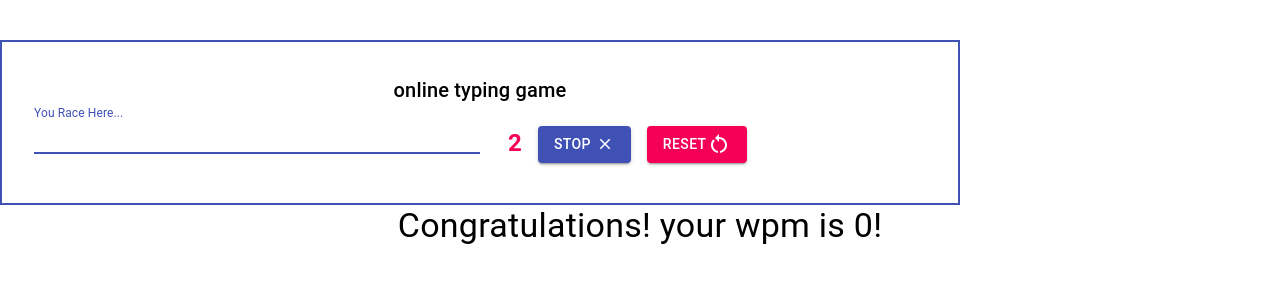
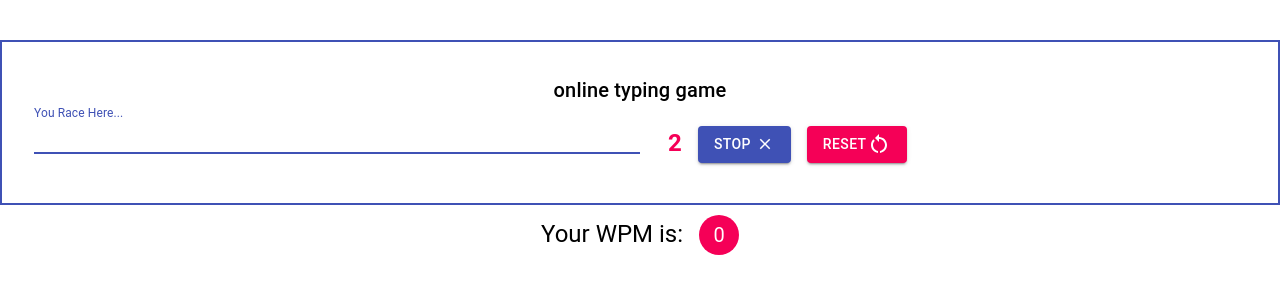
Before and after one commit to Nabid-Kaisar/typeracer, a React (Create React App) app: page / in a window 1280 px wide. Both pictures are taken after a click on the button "START". Shown: the top 300 px of the page. Built offline with nearby package versions, Linux system fonts and the light colour scheme.

Commit message:
Result section designed

```diff
--- a/src/components/Result.tsx
+++ b/src/components/Result.tsx
@@ -1,14 +1,17 @@
-import React from 'react';
-import {makeStyles} from '@material-ui/core/styles';
-import Typography from '@material-ui/core/Typography';
-import {WordsArrayType} from "./DisplayText"
-import {unitOfResult} from "../constants/constants";
+import React from "react";
+import { makeStyles } from "@material-ui/core/styles";
+import Typography from "@material-ui/core/Typography";
+import { WordsArrayType } from "./DisplayText";
+import { unitOfResult } from "../constants/constants";
+import { pickColorFromWpm } from "../helpers/util";
+import Avatar from "@mui/material/Avatar";
 
 const useStyles = makeStyles({
   root: {
-        display: 'flex',
-        alignItems: 'center',
-        justifyContent: 'center',
+    display: "flex",
+    alignItems: "center",
+    justifyContent: "center",
+    margin: "10px 0px",
   },
 });
 
@@ -16,22 +19,30 @@ interface ResultInfo {
   time: number;
   wordsArr: Array<WordsArrayType>;
   wordsCompleted: number;
-
 }
 
-const Result: React.FC<ResultInfo> = ({time, wordsArr, wordsCompleted}) => {
+const Result: React.FC<ResultInfo> = ({ time, wordsArr, wordsCompleted }) => {
   const classes = useStyles();
 
-    if(time === 0) return null;
+  if (time === 0) return null;
   const wpm = ((unitOfResult / time) * wordsCompleted).toFixed(0);
 
   return (
     <div className={classes.root}>
-            <Typography variant="h4" component="h4">
-                Congratulations! your wpm is {wpm}!
+      <Typography variant="h5" component="h5">
+        Your WPM is:
       </Typography>
+      <WpmText wpm={Number(wpm)} />
     </div>
   );
 };
 
+const WpmText: React.FC<{ wpm: number }> = ({ wpm }) => {
+  let color = pickColorFromWpm(wpm);
+  let diameter = 48;
+  let fontSize = 20;
+  let padding = (diameter - fontSize) / 2;
+  return <Avatar sx={{ background: color, ml: 2 }}>{wpm}</Avatar>;
+};
+
 export default Result;
--- a/src/components/TypeEnvContainer.tsx
+++ b/src/components/TypeEnvContainer.tsx
@@ -110,7 +110,7 @@ const TypeEnvContainer: React.FC<TypeEnvContainerTypes> = ({
   return (
     <div
       className={
-        "w-3/4 border-2 border-[#3f51b5] flex justify-center flex-col p-8 mt-10"
+        "w-3/4 border-2 border-[#3f51b5] flex justify-center flex-col p-8 mt-10 w-auto"
       }
     >
       <DisplayText wordsArray={wordsArr} />
--- a/src/constants/constants.ts
+++ b/src/constants/constants.ts
@@ -1,8 +1,14 @@
 export const fixedText2 = `TypeRacer is a multiplayer online typing game that allows you to race against other players to see who can type a passage of text the fastest. The game presents you with a passage of text and a timer, and you must type the passage as quickly and accurately as possible. As you type, the game tracks your progress and displays your typing speed in words per minute. TypeRacer is a fun and engaging way to improve your typing skills and compete with others. It is also a great tool for educators to use in the classroom to help students improve their typing speed and accuracy`;
-export const fixedText3 = `TypeRacer is a multiplayer online typing game that allows you to race against other players to see who can type a passage of text the fastest.`
+export const fixedText3 = `TypeRacer is a multiplayer online typing game that allows you to race against other players to see who can type a passage of text the fastest.`;
 
 export const fixedText = `online typing game`;
 
 export const unitOfResult = 60; // showing in minutes (60seconds)
 
-export const enterKey = 'Enter';
+export const enterKey = "Enter";
+
+export const wpmColorMapping = [
+  { color: "#00ff00", rangeMin: 60, rangeMax: 999 },
+  { color: "grey", rangeMin: 40, rangeMax: 60 },
+  { color: "#f50057", rangeMin: 0, rangeMax: 40 },
+];
--- a/src/helpers/util.ts
+++ b/src/helpers/util.ts
@@ -1,9 +1,15 @@
-import {fixedText} from "../constants/constants";
+import { fixedText, wpmColorMapping } from "../constants/constants";
 
-export  function getRandomText(){
-    return fixedText
+export function getRandomText() {
+  return fixedText;
 }
 
-export function sentenceToWordsArray(sentence:string) {
-    return sentence.split(" ");
+export function sentenceToWordsArray(sentence: string) {
+  return sentence.split(" ");
 }
+
+export function pickColorFromWpm(wpm: number) {
+  return wpmColorMapping.filter(
+    (data) => wpm >= data.rangeMin && wpm <= data.rangeMax
+  )[0].color;
+}
```
Lines whose indentation alone changed are shown as unchanged.
